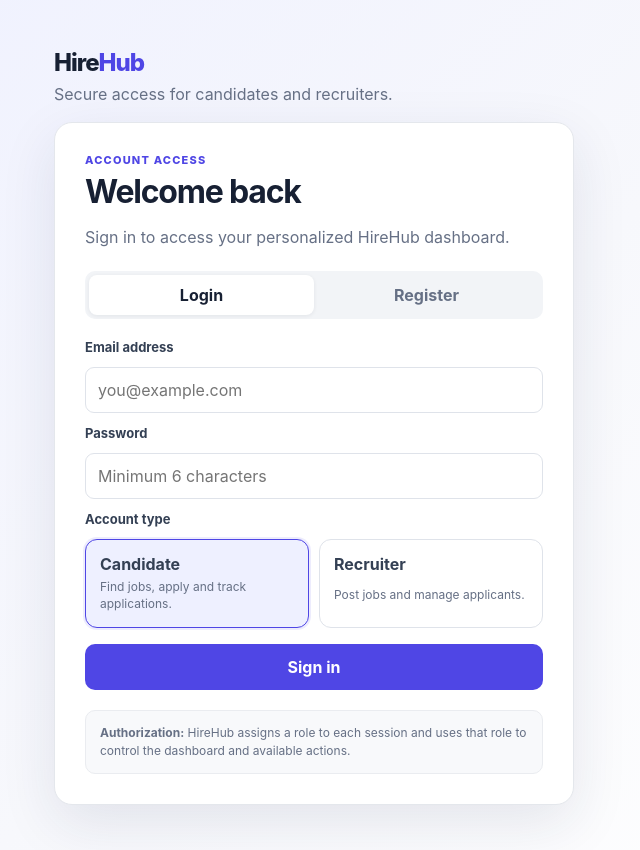
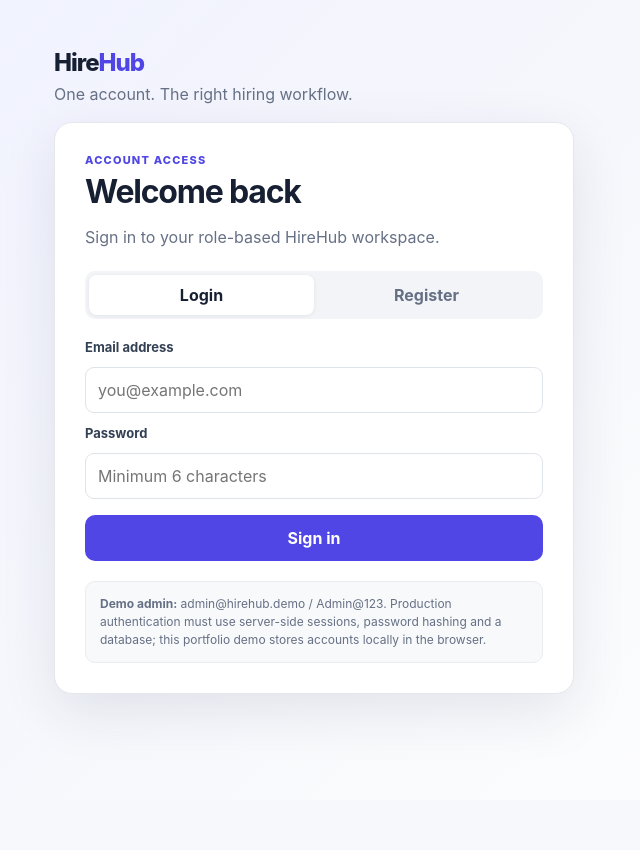
Before and after one commit to dc-pixel/hirehub_jobportal, a Next.js app: page /auth in a window 1280 px wide. Shown: the top 850 px of the page, without its empty margins (326-966 px from the left). After the commit the page ends 800 px from the top, so only its background shows below. Built offline with nearby package versions, Linux system fonts and the light colour scheme.

Commit message:
feat: implement account registration and login validation

```diff
--- a/app/auth/page.tsx
+++ b/app/auth/page.tsx
@@ -2,115 +2,70 @@
 
 import { FormEvent, useEffect, useState } from 'react';
 import { useRouter } from 'next/navigation';
+import { getUsers, saveUsers, type Role, type User } from '../lib/data';
 
-type Role = 'candidate' | 'recruiter';
-
-type Session = {
-  name: string;
-  email: string;
-  role: Role;
-};
+type Session = Pick<User, 'id' | 'name' | 'email' | 'role'>;
 
 export default function AuthPage() {
   const router = useRouter();
   const [mode, setMode] = useState<'login' | 'register'>('login');
-  const [role, setRole] = useState<Role>('candidate');
+  const [role, setRole] = useState<Exclude<Role, 'admin'>>('candidate');
   const [name, setName] = useState('');
+  const [company, setCompany] = useState('');
   const [email, setEmail] = useState('');
   const [password, setPassword] = useState('');
   const [error, setError] = useState('');
   const [message, setMessage] = useState('');
 
   useEffect(() => {
-    const existing = localStorage.getItem('hirehub_session');
-    if (existing) router.replace('/dashboard');
+    if (localStorage.getItem('hirehub_session')) router.replace('/dashboard');
+    const users = getUsers();
+    if (!users.some(user => user.email === 'admin@hirehub.demo')) {
+      saveUsers([...users, { id: 'admin-1', name: 'HireHub Admin', email: 'admin@hirehub.demo', password: 'Admin@123', role: 'admin' }]);
+    }
   }, [router]);
 
   const submit = (event: FormEvent) => {
-    event.preventDefault();
-    setError('');
-    setMessage('');
+    event.preventDefault(); setError(''); setMessage('');
+    const normalizedEmail = email.trim().toLowerCase();
+    if (!/^\S+@\S+\.\S+$/.test(normalizedEmail) || password.length < 6) {
+      setError('Enter a valid email and a password with at least 6 characters.'); return;
+    }
+    const users = getUsers();
 
-    if (!email.includes('@') || password.length < 6) {
-      setError('Enter a valid email and a password with at least 6 characters.');
-      return;
+    if (mode === 'register') {
+      if (!name.trim()) { setError('Please enter your full name.'); return; }
+      if (users.some(user => user.email === normalizedEmail)) { setError('An account with this email already exists.'); return; }
+      const user: User = { id: crypto.randomUUID(), name: name.trim(), email: normalizedEmail, password, role, company: role === 'recruiter' ? company.trim() : undefined };
+      saveUsers([...users, user]);
+      localStorage.setItem('hirehub_session', JSON.stringify({ id: user.id, name: user.name, email: user.email, role: user.role }));
+      setMessage('Account created successfully.');
+      setTimeout(() => router.push('/dashboard'), 300); return;
     }
 
-    if (mode === 'register' && !name.trim()) {
-      setError('Please enter your full name.');
-      return;
-    }
-
-    const session: Session = {
-      name: name.trim() || email.split('@')[0],
-      email: email.trim().toLowerCase(),
-      role,
-    };
-
-    localStorage.setItem('hirehub_session', JSON.stringify(session));
-    setMessage(mode === 'login' ? 'Authentication successful. Redirecting...' : 'Account created successfully. Redirecting...');
-    setTimeout(() => router.push('/dashboard'), 400);
+    const user = users.find(item => item.email === normalizedEmail && item.password === password);
+    if (!user) { setError('Invalid email or password.'); return; }
+    localStorage.setItem('hirehub_session', JSON.stringify({ id: user.id, name: user.name, email: user.email, role: user.role }));
+    setMessage('Authentication successful.');
+    setTimeout(() => router.push('/dashboard'), 300);
   };
 
-  return (
-    <main className="authpage">
-      <div className="authbrand">
-        <a href="/" className="logo">Hire<span>Hub</span></a>
-        <p>Secure access for candidates and recruiters.</p>
-      </div>
-
-      <section className="authcard">
-        <div className="authhead">
-          <div>
-            <div className="eyebrow">ACCOUNT ACCESS</div>
-            <h1>{mode === 'login' ? 'Welcome back' : 'Create your account'}</h1>
-            <p className="muted">{mode === 'login' ? 'Sign in to access your personalized HireHub dashboard.' : 'Choose your role and create a HireHub profile.'}</p>
-          </div>
-        </div>
-
-        <div className="tabs">
-          <button className={mode === 'login' ? 'tab active' : 'tab'} onClick={() => setMode('login')}>Login</button>
-          <button className={mode === 'register' ? 'tab active' : 'tab'} onClick={() => setMode('register')}>Register</button>
-        </div>
-
-        <form className="form" onSubmit={submit}>
-          {mode === 'register' && (
-            <>
-              <label htmlFor="name">Full name</label>
-              <input id="name" value={name} onChange={e => setName(e.target.value)} placeholder="Dev Chauhan" autoComplete="name" />
-            </>
-          )}
-
-          <label htmlFor="email">Email address</label>
-          <input id="email" type="email" value={email} onChange={e => setEmail(e.target.value)} placeholder="you@example.com" autoComplete="email" required />
-
-          <label htmlFor="password">Password</label>
-          <input id="password" type="password" value={password} onChange={e => setPassword(e.target.value)} placeholder="Minimum 6 characters" autoComplete={mode === 'login' ? 'current-password' : 'new-password'} required />
-
-          <label>Account type</label>
-          <div className="rolegrid">
-            <button type="button" className={role === 'candidate' ? 'rolecard selected' : 'rolecard'} onClick={() => setRole('candidate')}>
-              <strong>Candidate</strong>
-              <span>Find jobs, apply and track applications.</span>
-            </button>
-            <button type="button" className={role === 'recruiter' ? 'rolecard selected' : 'rolecard'} onClick={() => setRole('recruiter')}>
-              <strong>Recruiter</strong>
-              <span>Post jobs and manage applicants.</span>
-            </button>
-          </div>
-
-          {error && <div className="error">{error}</div>}
-          {message && <div className="notice">{message}</div>}
-
-          <button className="btn primary authsubmit" type="submit">
-            {mode === 'login' ? 'Sign in' : 'Create account'}
-          </button>
-        </form>
-
-        <div className="securitynote">
-          <strong>Authorization:</strong> HireHub assigns a role to each session and uses that role to control the dashboard and available actions.
-        </div>
-      </section>
-    </main>
-  );
+  return <main className="authpage">
+    <div className="authbrand"><a href="/" className="logo">Hire<span>Hub</span></a><p>One account. The right hiring workflow.</p></div>
+    <section className="authcard">
+      <div className="authhead"><div><div className="eyebrow">ACCOUNT ACCESS</div><h1>{mode === 'login' ? 'Welcome back' : 'Create your account'}</h1><p className="muted">{mode === 'login' ? 'Sign in to your role-based HireHub workspace.' : 'Create a candidate or recruiter account.'}</p></div></div>
+      <div className="tabs"><button type="button" className={mode === 'login' ? 'tab active' : 'tab'} onClick={() => {setMode('login');setError('')}}>Login</button><button type="button" className={mode === 'register' ? 'tab active' : 'tab'} onClick={() => {setMode('register');setError('')}}>Register</button></div>
+      <form className="form" onSubmit={submit}>
+        {mode === 'register' && <><label htmlFor="name">Full name</label><input id="name" value={name} onChange={e => setName(e.target.value)} placeholder="Your name" required />
+          <label>Account type</label><div className="rolegrid"><button type="button" className={role === 'candidate' ? 'rolecard selected' : 'rolecard'} onClick={() => setRole('candidate')}><strong>Candidate</strong><span>Find jobs and track applications.</span></button><button type="button" className={role === 'recruiter' ? 'rolecard selected' : 'rolecard'} onClick={() => setRole('recruiter')}><strong>Recruiter</strong><span>Post jobs and manage applicants.</span></button></div>
+          {role === 'recruiter' && <><label htmlFor="company">Company name</label><input id="company" value={company} onChange={e => setCompany(e.target.value)} placeholder="Your company" required /></>}
+        </>}
+        <label htmlFor="email">Email address</label><input id="email" type="email" value={email} onChange={e => setEmail(e.target.value)} placeholder="you@example.com" autoComplete="email" required />
+        <label htmlFor="password">Password</label><input id="password" type="password" value={password} onChange={e => setPassword(e.target.value)} placeholder="Minimum 6 characters" autoComplete={mode === 'login' ? 'current-password' : 'new-password'} required />
+        {error && <div className="error">{error}</div>}{message && <div className="notice">{message}</div>}
+        <button className="btn primary authsubmit" type="submit">{mode === 'login' ? 'Sign in' : 'Create account'}</button>
+      </form>
+      <div className="securitynote"><strong>Demo admin:</strong> admin@hirehub.demo / Admin@123. Production authentication must use server-side sessions, password hashing and a database; this portfolio demo stores accounts locally in the browser.</div>
+    </section>
+  </main>;
 }
```
